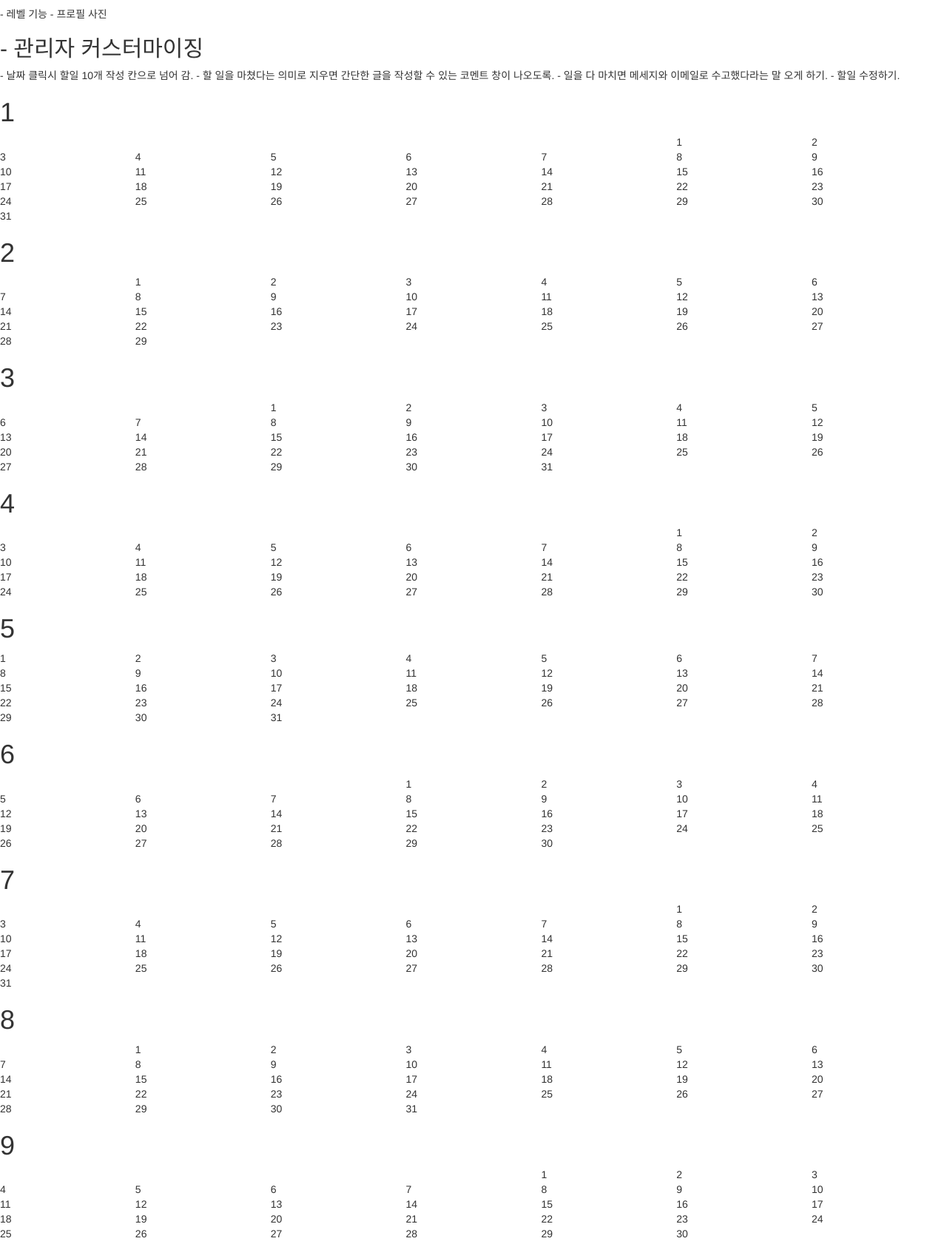
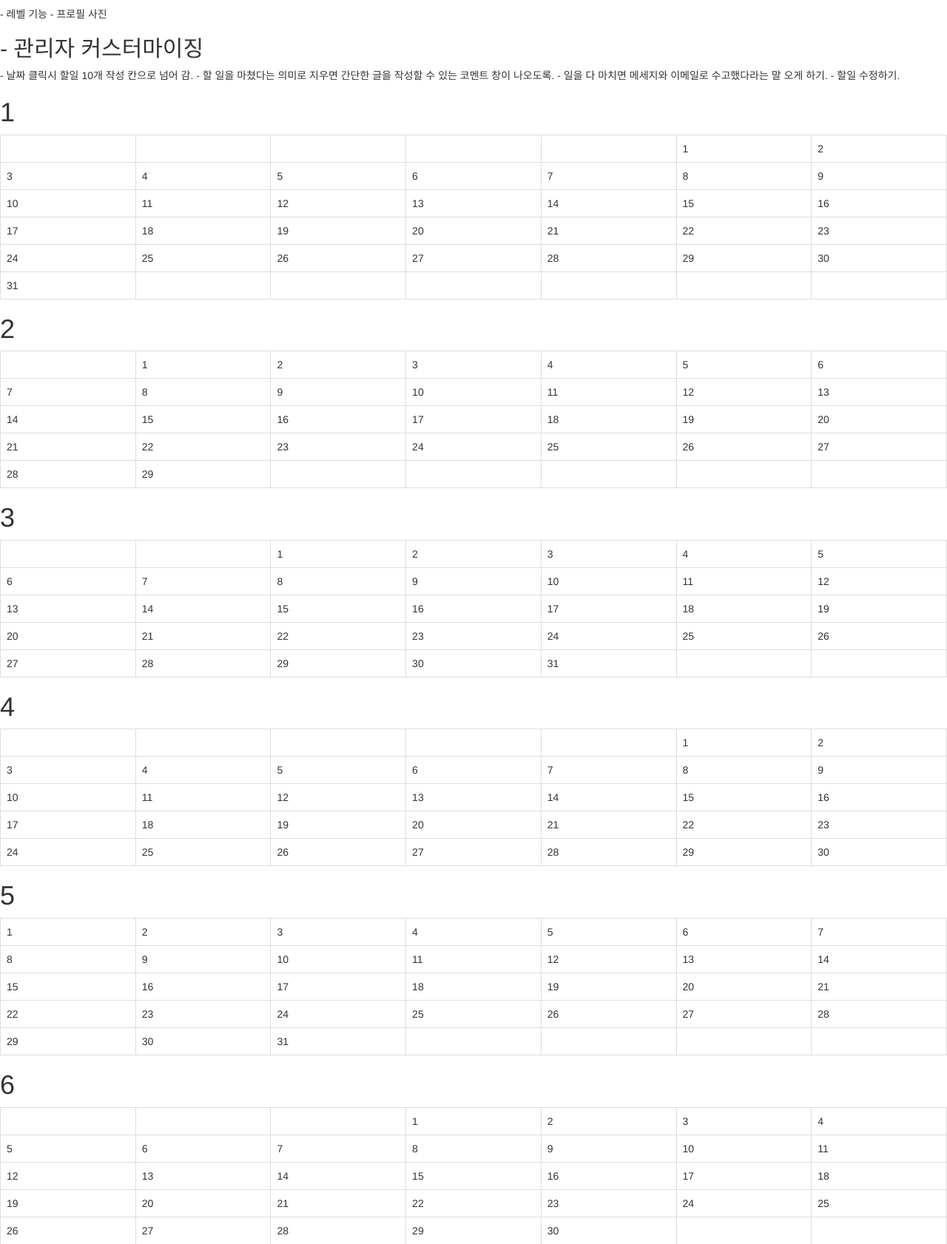
Before and after one commit to ndjman7/10PT, a Django app: page /task/ in a window 1280 px wide. Shown: the part 272-1954 px from the top of the page at 74% size. Run offline with Django 3.2, Linux system fonts and the light colour scheme; the visitor is signed in with stand-in values (Sample User, id 1); some libraries are stand-ins or nearby versions.

Commit message:
Modified calendar

```diff
--- a/mysite/templates/task/calendar.html
+++ b/mysite/templates/task/calendar.html
@@ -8,7 +8,7 @@
      <h1>{{ forloop.counter }}</h1>
     {% for week in month %}
 
-      <table style="width:100% ">
+      <table style="width:100% "  class="table table-bordered">
 
       {% for day in week %}
         <tr>
```
